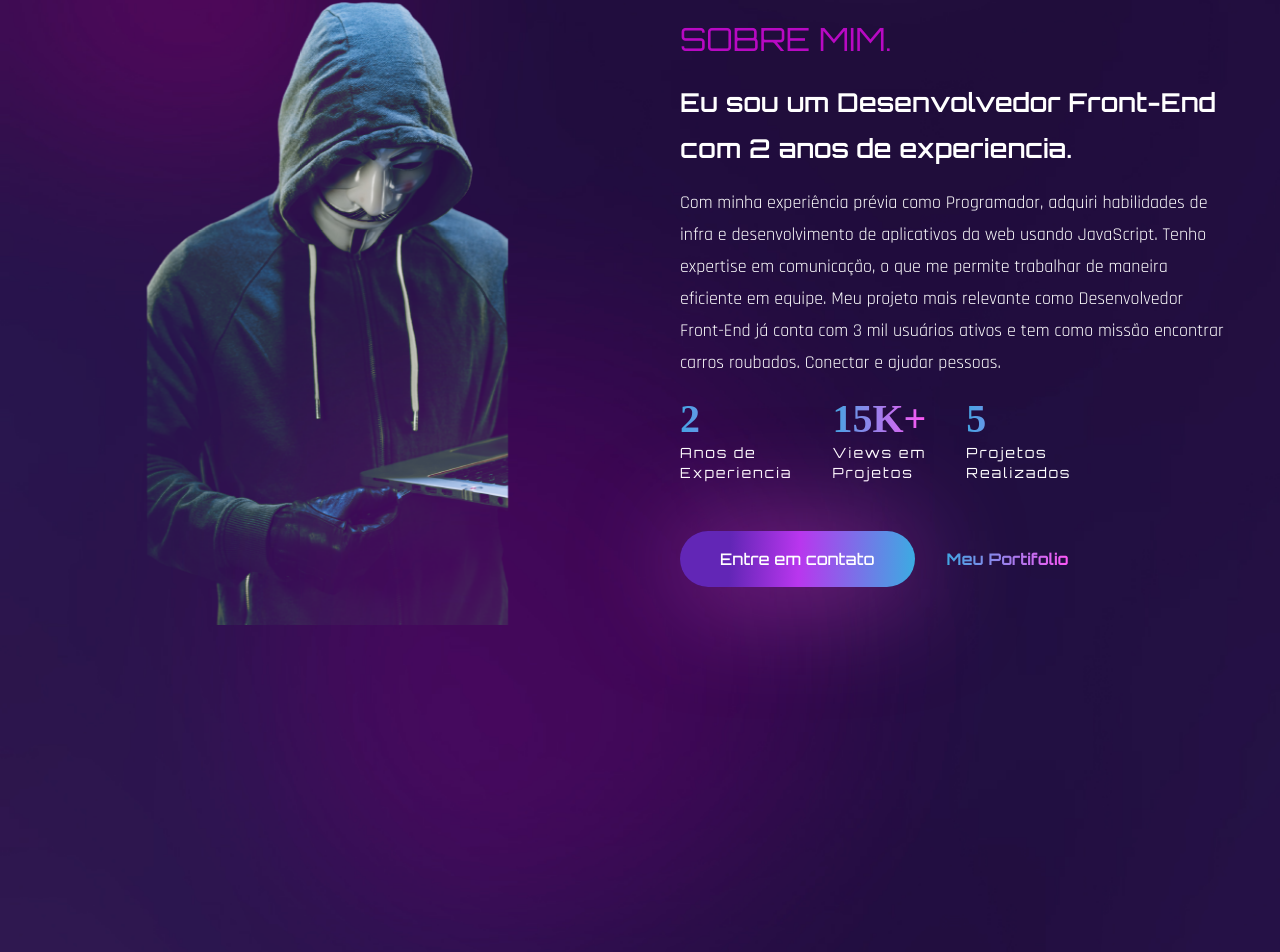
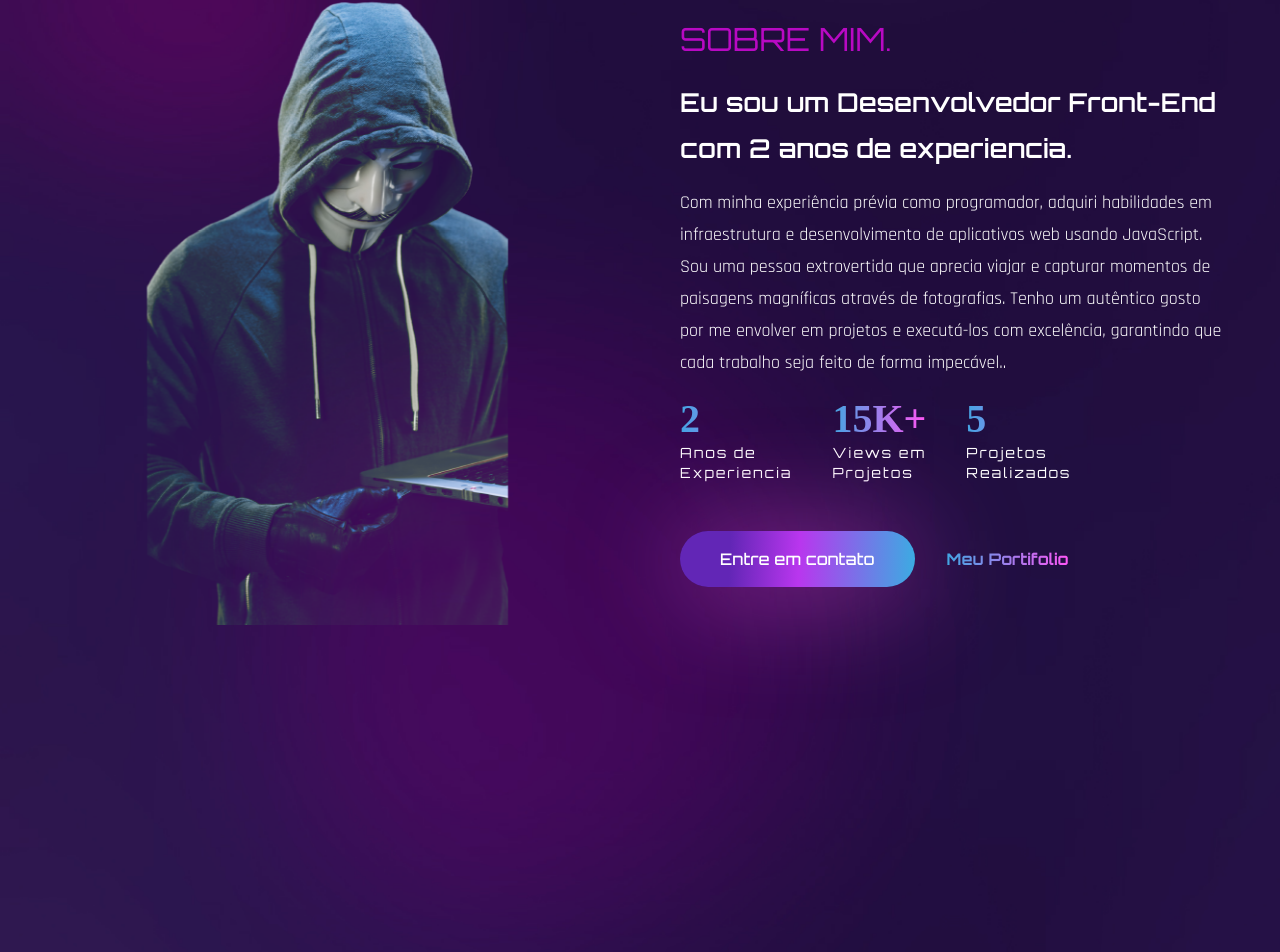
Before and after one commit to thiagoxporfirio/myportifolio, a React (Create React App) app: page / in a window 1280 px wide. Shown: the part 831-1783 px from the top of the page. Built offline with nearby package versions, Linux system fonts and the light colour scheme; the HTML template or start-up script is replaced by a standard one; a web font is replaced by a local one.

Commit message:
componente about, modificacao pequena finalizado.

```diff
--- a/src/components/About.js
+++ b/src/components/About.js
@@ -33,9 +33,8 @@ const About = () => {
            className='flex-1'>
             <h2 className='h2 text-accent'>Sobre mim.</h2>
             <h3 className='h3 mb-4'>Eu sou um Desenvolvedor Front-End com 2 anos de experiencia.</h3>
-            <p className='mb-6 '>Com minha experiência prévia como Programador, adquiri habilidades de infra e desenvolvimento de aplicativos da web usando JavaScript.
-              Tenho expertise em comunicação, o que me permite trabalhar de maneira eficiente em equipe. Meu projeto mais relevante como Desenvolvedor Front-End
-              já conta com 3 mil usuários ativos e tem como missão encontrar carros roubados. Conectar e ajudar pessoas.</p>
+            <p className='mb-6 '>Com minha experiência prévia como programador, adquiri habilidades em infraestrutura e desenvolvimento de aplicativos web usando JavaScript. Sou uma pessoa extrovertida que aprecia viajar e capturar momentos de paisagens magníficas através de fotografias.
+            Tenho um autêntico gosto por me envolver em projetos e executá-los com excelência, garantindo que cada trabalho seja feito de forma impecável..</p>
 
             <div className='flex gap-x-6 lg:gap-x-10 mb-12 '>
               <div>
```
